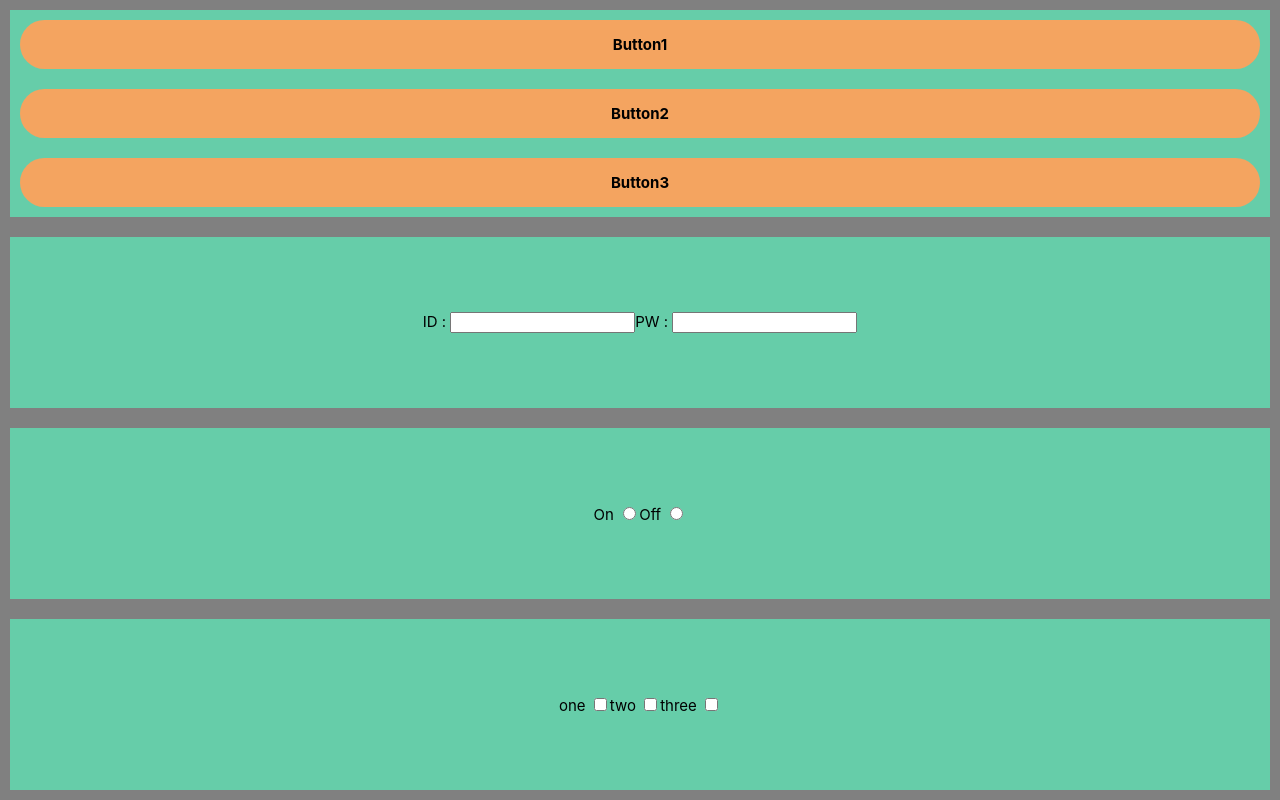
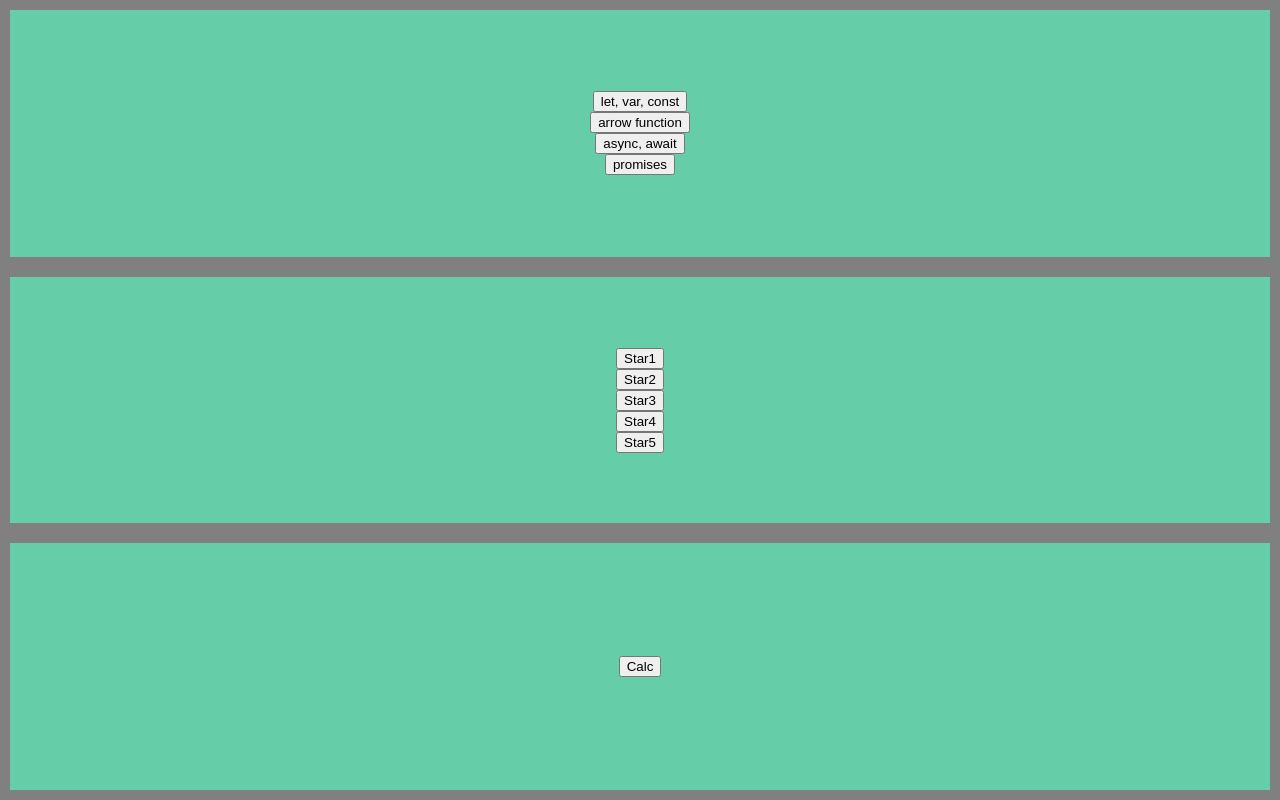
Before and after one commit to bettynigat/ojtProject, a React (Create React App) app: page / in a window 1280 px wide. Built offline with nearby package versions, Linux system fonts and the light colour scheme.

Commit message:
* Day2 Mission Commit

```diff
--- a/src/days/day2/Day2.js
+++ b/src/days/day2/Day2.js
@@ -1,3 +1,4 @@
+import './day2.css';
 
 // Day2 : Javascript
 // Mission : Write javascript example code for 5 functions.
@@ -31,20 +32,56 @@ export default function Day2() {
 
   }
 
-  // learning point 5 : Loop For, For In, While
-  const func5 = () => {
+  // start1
+  const func5_1 = () => {
+    console.log('clicked func5_1!');
+  }
+
+  // start2
+  const func5_2 = () => {
+    console.log('clicked func5_2!');
+  }
+
+  // start3
+  const func5_3 = () => {
+    console.log('clicked func5_3!');
+  }
+
+  // start4
+  const func5_4 = () => {
+    console.log('clicked func5_4!');
+  }
+
+  // start5
+  const func5_5 = () => {
+    console.log('clicked func5_5!');
+  }
+
+  // learning point 6 : Make Calc
+  const func6 = () => {
     // Write the sample code below.
-    console.log('clicked func5!');
+    console.log('clicked Calc!');
 
   }
 
   return (
-    <>
-      <button onClick={func1}>function1</button>
-      <button onClick={func2}>function2</button>
-      <button onClick={func3}>function3</button>
-      <button onClick={func4}>function4</button>
-      <button onClick={func5}>function5</button>
-    </>
+    <div className="contaniner">
+      <div className="box">
+        <button onClick={func1}>let, var, const</button>
+        <button onClick={func2}>arrow function</button>
+        <button onClick={func3}>async, await</button>
+        <button onClick={func4}>promises</button>
+      </div>
+      <div className="box">
+        <button onClick={func5_1}>Star1</button>
+        <button onClick={func5_2}>Star2</button>
+        <button onClick={func5_3}>Star3</button>
+        <button onClick={func5_4}>Star4</button>
+        <button onClick={func5_5}>Star5</button>
+      </div>
+      <div className="box">
+        <button onClick={func6}>Calc</button>
+      </div>
+    </div>
   )
 }
--- /dev/null
+++ b/src/days/day2/Day2.md
@@ -0,0 +1,19 @@
+# Javascript Mission
+
+You must modify the day2.css file to satisfy the following conditions.
+
+Note The image file is day2.png
+
+## Mission 1 : You write javascript let, var, const difference example code.
+
+## Mission 2 : You write javascript arrow function example code.
+
+## Mission 3 : You write javascript async, await example code.
+
+## Mission 4 : You write javascript promises example code.
+
+## Mission 5 : You draw a star by referring to the following image file using a loop.
+look at the /src/day2/day2_1.png file
+
+## Mission 6 : You write a calculator program using javascript.
+look at the /src/day2/day2_2.png sample image file
--- /dev/null
+++ b/src/days/day2/day2.css
@@ -0,0 +1,52 @@
+.contaniner {
+  display: flex;
+  flex-direction: column;
+  height: 100vh;
+}
+
+.box {
+  background-color: #66cda9;
+  margin: 10px;
+  display: flex;
+  align-items: center;
+  justify-content: center;
+  flex-direction: column;
+  flex: 1;
+}
+
+.button {
+  display: flex;
+  flex-direction: column;
+  flex-grow: 1;
+  text-align: center;
+}
+
+.box_button {
+  background-color: #f4a460;
+  padding: 15px;
+  margin: 5px;
+  border-radius: 25px;
+  font-weight: bold;
+  align-items: center;
+}
+
+@media only screen and (min-width: 320px) {
+  body {
+    background: green;
+    font-size: 15px;
+  }
+}
+
+@media only screen and (min-width: 768px) {
+  body {
+    background: yellow;
+    font-size: 15px;
+  }
+}
+
+@media only screen and (min-width: 1200px) {
+  body {
+    background: gray;
+    font-size: 15px;
+  }
+}
--- a/src/index.js
+++ b/src/index.js
@@ -3,11 +3,11 @@ import ReactDOM from 'react-dom';
 import './index.css';
 //import App from './App';
 import reportWebVitals from './reportWebVitals';
-import Day1 from './days/day1/Day1';
+import Day2 from './days/day2/Day2';
 
 ReactDOM.render(
   <React.StrictMode>
-    <Day1 />
+    <Day2 />
   </React.StrictMode>,
   document.getElementById('root')
 );
```
Also changed, not shown: src/days/day2/day2_1.png (added), src/days/day2/day2_2.png (added).
